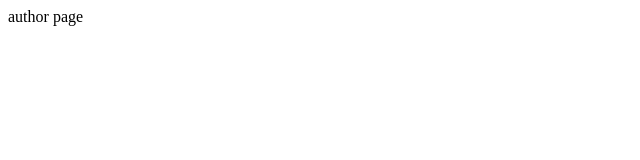
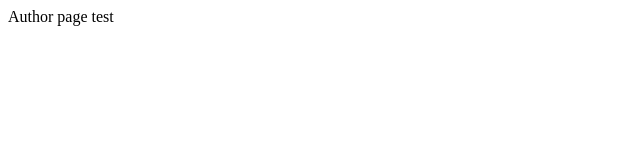
Before and after one commit to b6db07d1a5/nextjs-lb, a Next.js app: page /author in a window 1280 px wide. Shown: the top 160 px of the page, without its empty margins (0-640 px from the left). Built offline with nearby package versions, Linux system fonts and the light colour scheme.

Commit message:
Change author page

```diff
--- a/pages/author.js
+++ b/pages/author.js
@@ -2,6 +2,6 @@ import React from 'react'
 
 export default function() {
 	return (
-		<div> author page </div>
+		<div> Author page test </div>
 	)
 }
```
